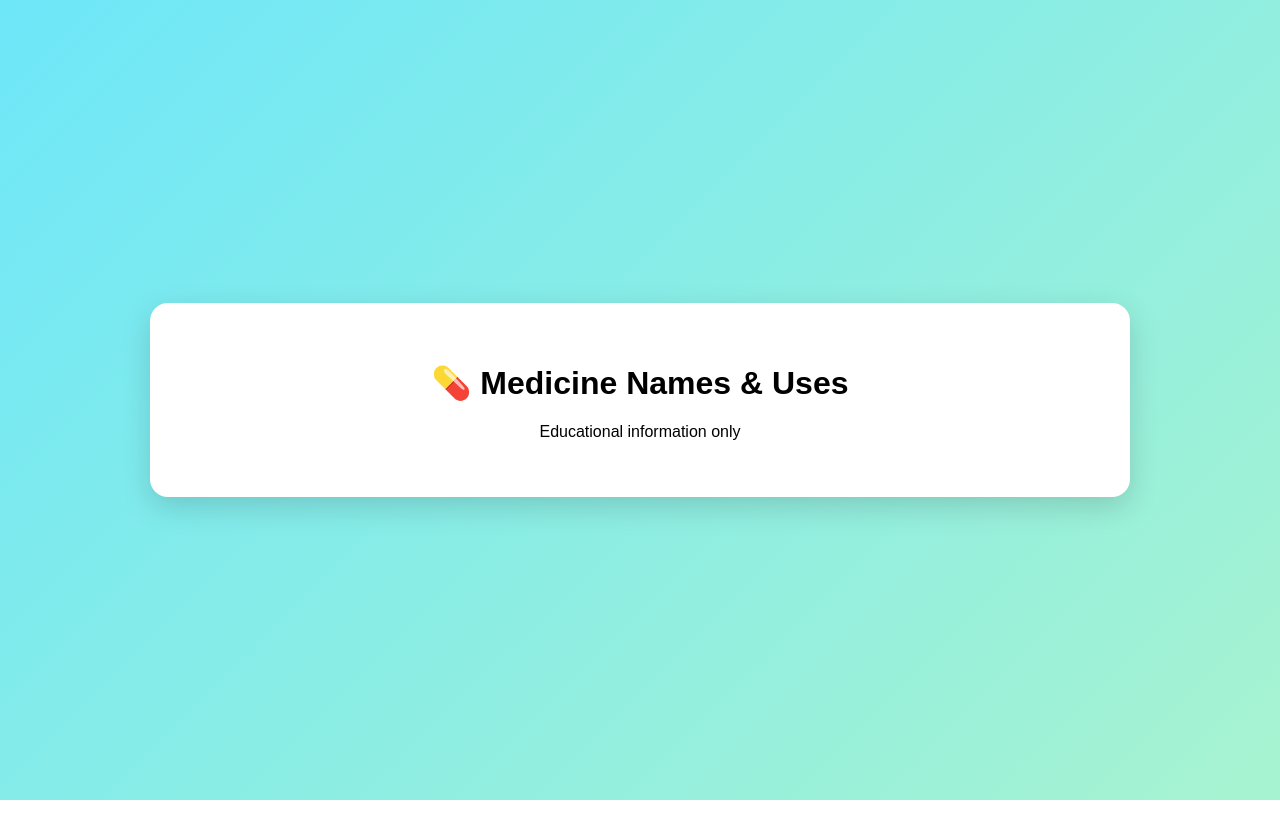
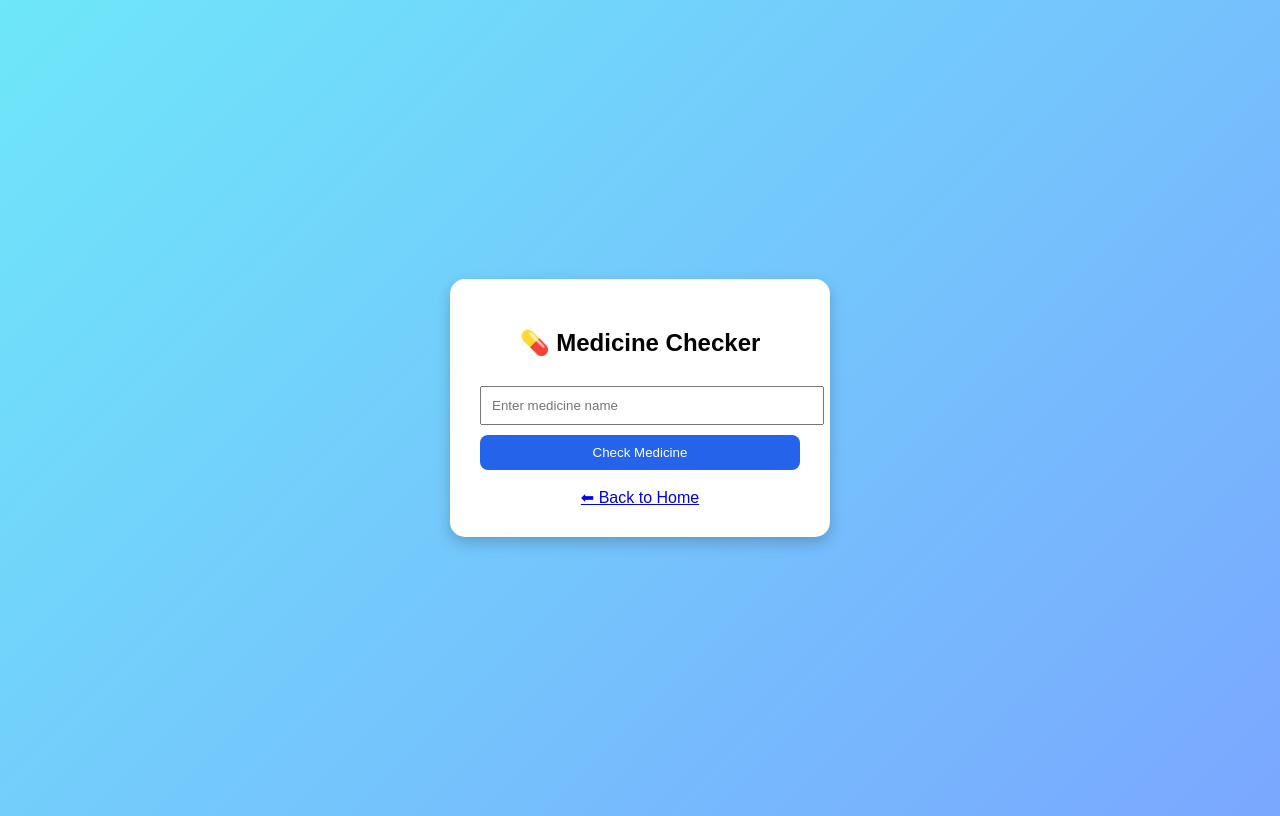
Before and after one commit to sanaayisha659-netizen/smart-health-assistant, a Flask app: page /medicine in a window 1280 px wide. Run offline with Flask 3, Linux system fonts and the light colour scheme; parts of the project's set-up code (start-up, migrations or seed data) failed here and were passed over.

Commit message:
Update medicine.html

```diff
--- a/templates/medicine.html
+++ b/templates/medicine.html
@@ -1,15 +1,60 @@
 <!DOCTYPE html>
 <html>
 <head>
-    <title>Medicine Guide</title>
-    <link rel="stylesheet" href="{{ url_for('static', filename='style.css') }}">
+  <title>Medicine Checker</title>
+  <style>
+    body {
+      font-family: Arial;
+      background: linear-gradient(135deg, #6ee7f9, #7aa7ff);
+      display: flex;
+      justify-content: center;
+      align-items: center;
+      height: 100vh;
+    }
+    .box {
+      background: white;
+      padding: 30px;
+      width: 320px;
+      border-radius: 15px;
+      text-align: center;
+      box-shadow: 0 6px 15px rgba(0,0,0,0.2);
+    }
+    input, button {
+      width: 100%;
+      padding: 10px;
+      margin-top: 10px;
+    }
+    button {
+      background: #2563eb;
+      color: white;
+      border: none;
+      border-radius: 8px;
+      cursor: pointer;
+    }
+    .result {
+      margin-top: 15px;
+      background: #eef2ff;
+      padding: 10px;
+      border-radius: 8px;
+    }
+  </style>
 </head>
+
 <body>
+  <div class="box">
+    <h2>💊 Medicine Checker</h2>
 
-<div class="page">
-    <div class="main-card">
-        <h1>💊 Medicine Names & Uses</h1>
-        <p>Educational information only</p>
+    <form method="POST">
+      <input type="text" name="medicine" placeholder="Enter medicine name" required>
+      <button type="submit">Check Medicine</button>
+    </form>
 
-        <form method="POST">
-            <input type="text"
+    {% if result %}
+      <div class="result">{{ result }}</div>
+    {% endif %}
+
+    <br>
+    <a href="/">⬅ Back to Home</a>
+  </div>
+</body>
+</html>
```
